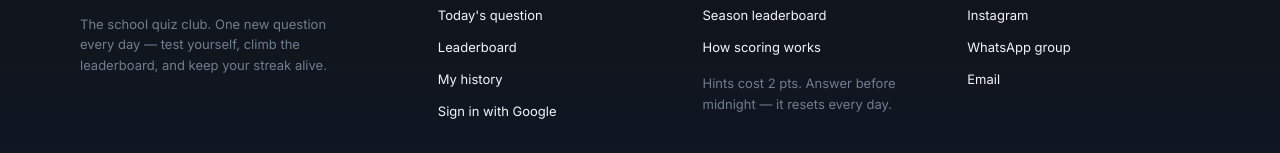
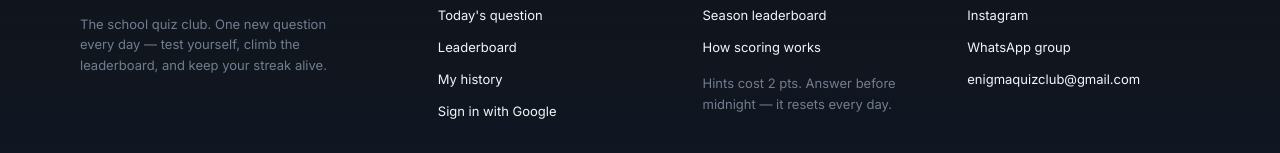
Before and after one commit to ogshrug/Enigma-QOTD, a React (Vite) app: page /login in a window 1280 px wide. Shown: the part 1349-1502 px from the top of the page. Built offline with nearby package versions, Linux system fonts and the light colour scheme; no server answers.

Commit message:
Footer: show email address as link text

```diff
--- a/src/components/Footer.jsx
+++ b/src/components/Footer.jsx
@@ -5,7 +5,7 @@ import { useAuth } from '../auth/AuthContext'
 const SOCIALS = [
   { label: 'Instagram', href: 'https://www.instagram.com/enigmadpsn/' },
   { label: 'WhatsApp group', href: 'https://chat.whatsapp.com/FA4vx70zpKG1Za9y4CnTRA' },
-  { label: 'Email', href: 'mailto:enigmaquizclub@gmail.com', newTab: false },
+  { label: 'enigmaquizclub@gmail.com', href: 'mailto:enigmaquizclub@gmail.com', newTab: false },
 ]
 
 function GoogleSignIn() {
```
